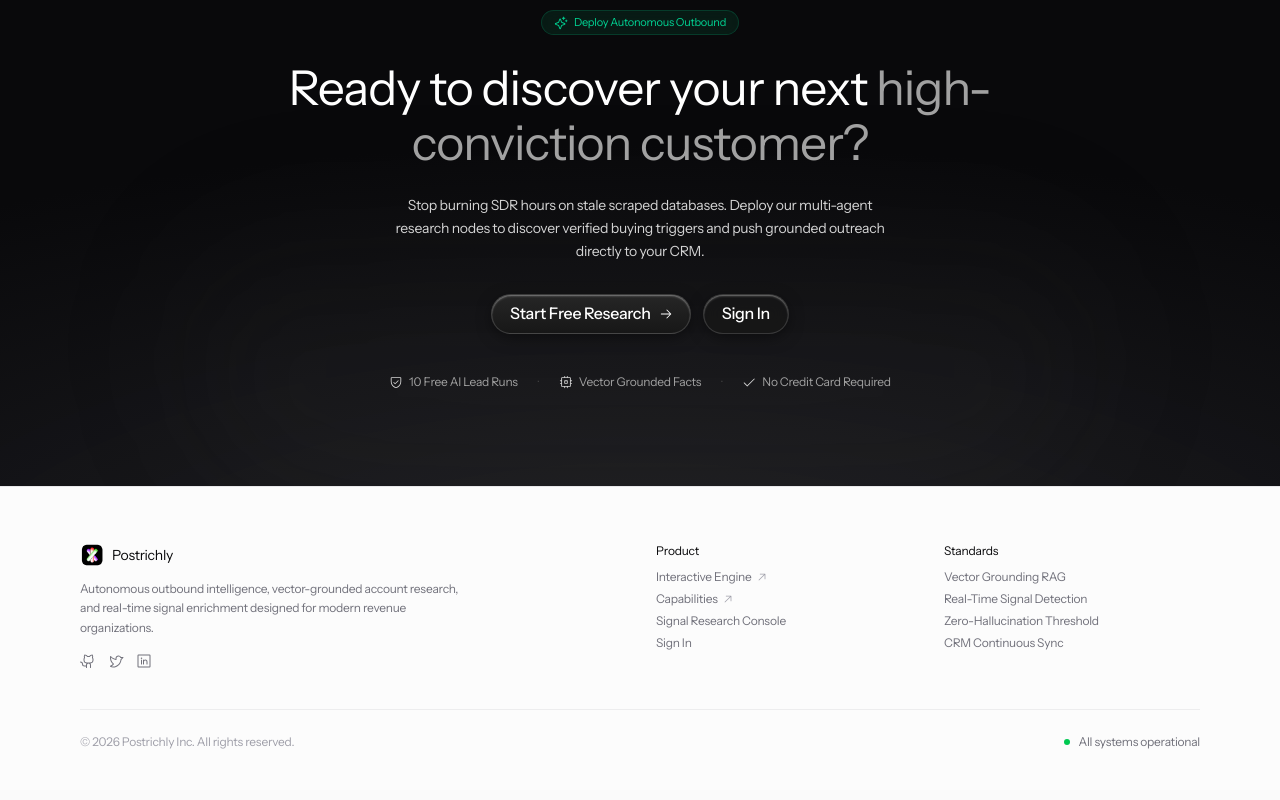
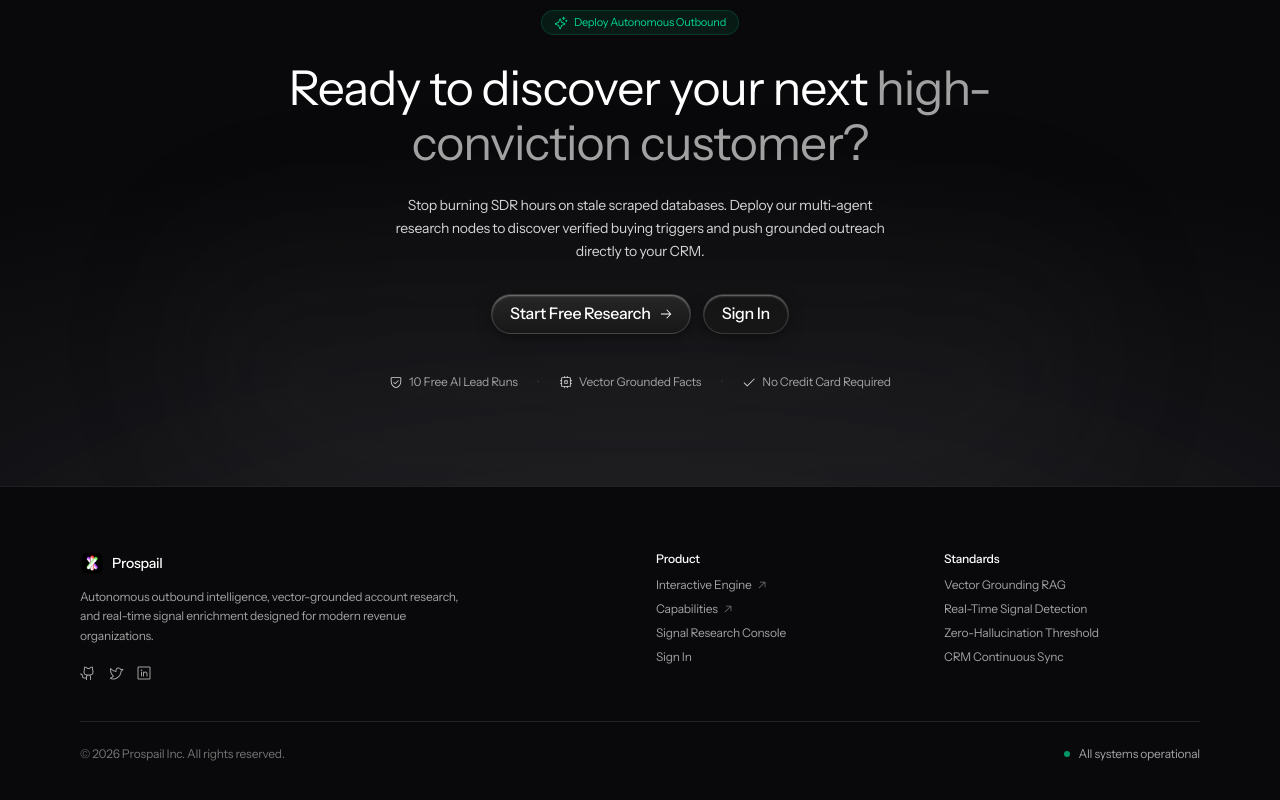
Before and after one commit to fit-edoc/prostichemet, a Next.js app in the folder frontend/: page / in a window 1280 px wide. Shown: the part 4184-4984 px from the top of the page. Built offline with nearby package versions, Linux system fonts and the light colour scheme; no server answers.

Commit message:
feat(footer): update footer links, service status badge, and legal copy for Prospail

```diff
--- a/frontend/src/components/common/Footer.tsx
+++ b/frontend/src/components/common/Footer.tsx
@@ -12,38 +12,38 @@ import {
 
 export function Footer() {
   return (
-    <footer className="w-full border-t border-zinc-200/80 bg-zinc-50/60 text-zinc-700 pt-14 pb-10">
+    <footer className="w-full border-t border-neutral-800/80 bg-zinc-950 text-neutral-400 pt-16 pb-12">
       <div className="max-w-6xl mx-auto px-4">
         {/* Main Footer Column Grid */}
-        <div className="grid grid-cols-1 md:grid-cols-12 gap-8 pb-10 border-b border-zinc-200/60">
+        <div className="grid grid-cols-1 md:grid-cols-12 gap-8 pb-10 border-b border-neutral-800/80">
           {/* Brand Column (6 cols) */}
           <div className="md:col-span-6 space-y-3">
             {/* Brand Logo & Name */}
             <Link href="/" className="inline-flex items-center gap-2 group">
               <Image
                 src="/logo.png"
-                alt="Postrichly"
+                alt="Prospail"
                 width={24}
                 height={24}
                 className="w-6 h-6 rounded object-contain transition-transform group-hover:scale-105"
               />
-              <span className="text-sm font-normal tracking-tight text-zinc-950">
-                Postrichly
+              <span className="text-sm font-medium tracking-tight text-white">
+                Prospail
               </span>
             </Link>
 
-            <p className="text-xs text-zinc-500 max-w-sm leading-relaxed font-normal tracking-tight">
+            <p className="text-xs text-neutral-400 max-w-sm leading-relaxed font-normal tracking-tight">
               Autonomous outbound intelligence, vector-grounded account research, and real-time signal enrichment designed for modern revenue organizations.
             </p>
 
-            {/* Raw Social Icons without black background */}
-            <div className="flex items-center gap-3 pt-1 text-zinc-500">
+            {/* Social Icons */}
+            <div className="flex items-center gap-3 pt-2 text-neutral-400">
               <a
                 href="https://github.com"
                 target="_blank"
                 rel="noreferrer"
                 aria-label="GitHub"
-                className="hover:text-zinc-950 transition-colors"
+                className="hover:text-white transition-colors"
               >
                 <GithubLogo className="w-4 h-4" />
               </a>
@@ -52,7 +52,7 @@ export function Footer() {
                 target="_blank"
                 rel="noreferrer"
                 aria-label="Twitter"
-                className="hover:text-zinc-950 transition-colors"
+                className="hover:text-white transition-colors"
               >
                 <TwitterLogo className="w-4 h-4" />
               </a>
@@ -61,7 +61,7 @@ export function Footer() {
                 target="_blank"
                 rel="noreferrer"
                 aria-label="LinkedIn"
-                className="hover:text-zinc-950 transition-colors"
+                className="hover:text-white transition-colors"
               >
                 <LinkedinLogo className="w-4 h-4" />
               </a>
@@ -70,29 +70,29 @@ export function Footer() {
 
           {/* Links Column 1: Platform */}
           <div className="md:col-span-3 space-y-2.5">
-            <span className="text-xs font-normal tracking-tight text-zinc-950 block">
+            <span className="text-xs font-medium tracking-tight text-white block">
               Product
             </span>
-            <ul className="space-y-1.5 text-xs text-zinc-500 font-normal tracking-tight">
+            <ul className="space-y-2 text-xs text-neutral-400 font-normal tracking-tight">
               <li>
-                <a href="#demo" className="hover:text-zinc-950 transition-colors flex items-center gap-1">
+                <a href="#demo" className="hover:text-white transition-colors flex items-center gap-1">
                   <span>Interactive Engine</span>
-                  <ArrowUpRight className="w-3 h-3 text-zinc-400" />
+                  <ArrowUpRight className="w-3 h-3 text-neutral-500" />
                 </a>
               </li>
               <li>
-                <a href="#features" className="hover:text-zinc-950 transition-colors flex items-center gap-1">
+                <a href="#features" className="hover:text-white transition-colors flex items-center gap-1">
                   <span>Capabilities</span>
-                  <ArrowUpRight className="w-3 h-3 text-zinc-400" />
+                  <ArrowUpRight className="w-3 h-3 text-neutral-500" />
                 </a>
               </li>
               <li>
-                <a href="/dashboard" className="hover:text-zinc-950 transition-colors">
+                <a href="/dashboard" className="hover:text-white transition-colors">
                   Signal Research Console
                 </a>
               </li>
               <li>
-                <a href="/login" className="hover:text-zinc-950 transition-colors">
+                <a href="/login" className="hover:text-white transition-colors">
                   Sign In
                 </a>
               </li>
@@ -101,24 +101,24 @@ export function Footer() {
 
           {/* Links Column 2: Architecture */}
           <div className="md:col-span-3 space-y-2.5">
-            <span className="text-xs font-normal tracking-tight text-zinc-950 block">
+            <span className="text-xs font-medium tracking-tight text-white block">
               Standards
             </span>
-            <ul className="space-y-1.5 text-xs text-zinc-500 font-normal tracking-tight">
-              <li className="hover:text-zinc-950 transition-colors cursor-default">Vector Grounding RAG</li>
-              <li className="hover:text-zinc-950 transition-colors cursor-default">Real-Time Signal Detection</li>
-              <li className="hover:text-zinc-950 transition-colors cursor-default">Zero-Hallucination Threshold</li>
-              <li className="hover:text-zinc-950 transition-colors cursor-default">CRM Continuous Sync</li>
+            <ul className="space-y-2 text-xs text-neutral-400 font-normal tracking-tight">
+              <li className="hover:text-white transition-colors cursor-default">Vector Grounding RAG</li>
+              <li className="hover:text-white transition-colors cursor-default">Real-Time Signal Detection</li>
+              <li className="hover:text-white transition-colors cursor-default">Zero-Hallucination Threshold</li>
+              <li className="hover:text-white transition-colors cursor-default">CRM Continuous Sync</li>
             </ul>
           </div>
         </div>
 
         {/* Bottom Bar: Copyright & Operational Status */}
-        <div className="pt-6 flex flex-col sm:flex-row items-center justify-between gap-3 text-xs text-zinc-400 font-normal tracking-tight">
-          <p>© {new Date().getFullYear()} Postrichly Inc. All rights reserved.</p>
+        <div className="pt-6 flex flex-col sm:flex-row items-center justify-between gap-3 text-xs text-neutral-500 font-normal tracking-tight">
+          <p>© {new Date().getFullYear()} Prospail Inc. All rights reserved.</p>
           <div className="flex items-center gap-2">
-            <span className="w-1.5 h-1.5 rounded-full bg-green-500" />
-            <span className="text-zinc-500">All systems operational</span>
+            <span className="w-1.5 h-1.5 rounded-full bg-emerald-400 animate-pulse" />
+            <span className="text-neutral-400">All systems operational</span>
           </div>
         </div>
       </div>
```
